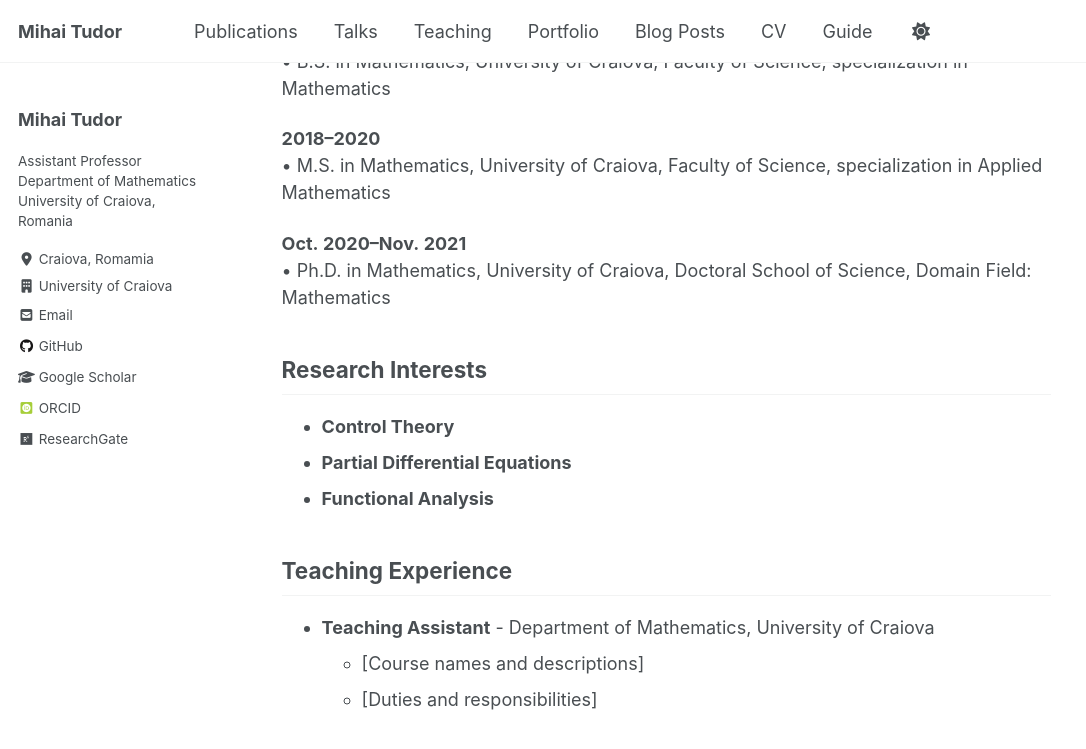
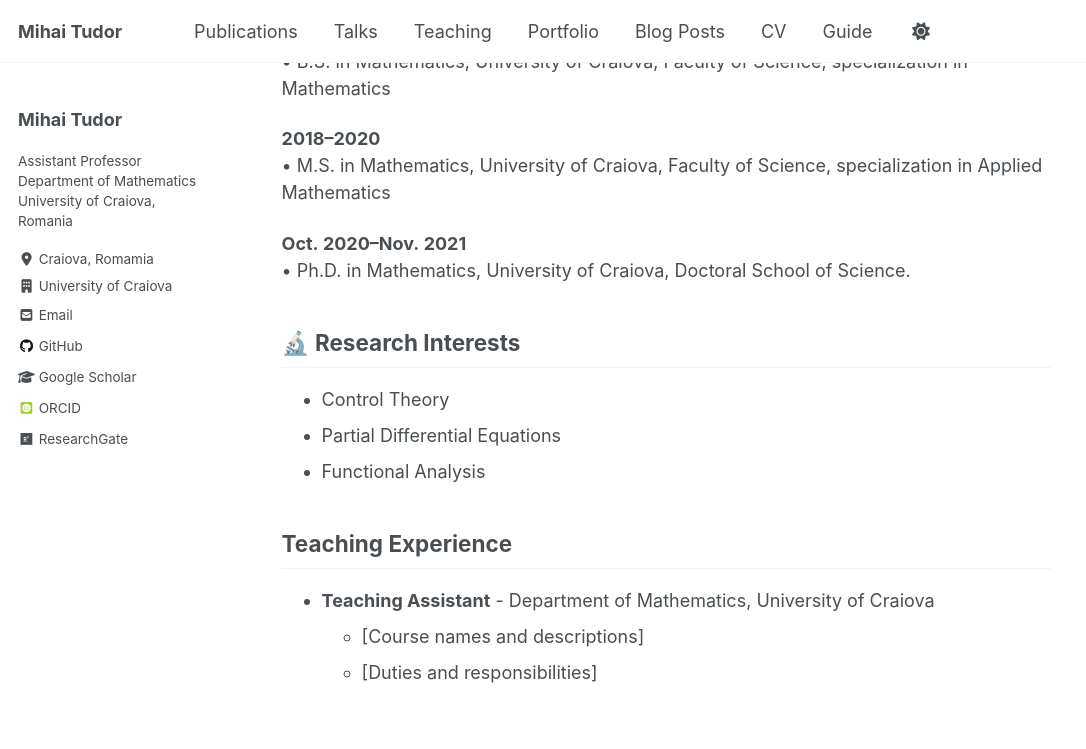
Before and after one commit to MihaiTudor26/mihaitudor26.github.io, a Jekyll site: the page built from _pages/about.md, in a window 1280 px wide and 900 px high, scrolled down 320 px. Shown: the top 749 px of the window, without its empty margins (0-1086 px from the left). Built offline with Jekyll 4.4.1, drawn with Linux system fonts in a browser that asks for light colours; some web fonts are replaced; a script that is not in the unit is left out.

Commit message:
Update about.md

```diff
--- a/_pages/about.md
+++ b/_pages/about.md
@@ -21,14 +21,14 @@ I am Teaching Assistant at the Department of Mathematics, University of Craiova,
 • M.S. in Mathematics, University of Craiova, Faculty of Science, specialization in Applied Mathematics
 
 **Oct. 2020–Nov. 2021**
-• Ph.D. in Mathematics, University of Craiova, Doctoral School of Science, Domain Field: Mathematics
+• Ph.D. in Mathematics, University of Craiova, Doctoral School of Science.
 
 
-## Research Interests
+## 🔬 Research Interests
 
-* **Control Theory**
-* **Partial Differential Equations**
-* **Functional Analysis**
+* Control Theory
+* Partial Differential Equations
+* Functional Analysis
 
 ## Teaching Experience
 
```
